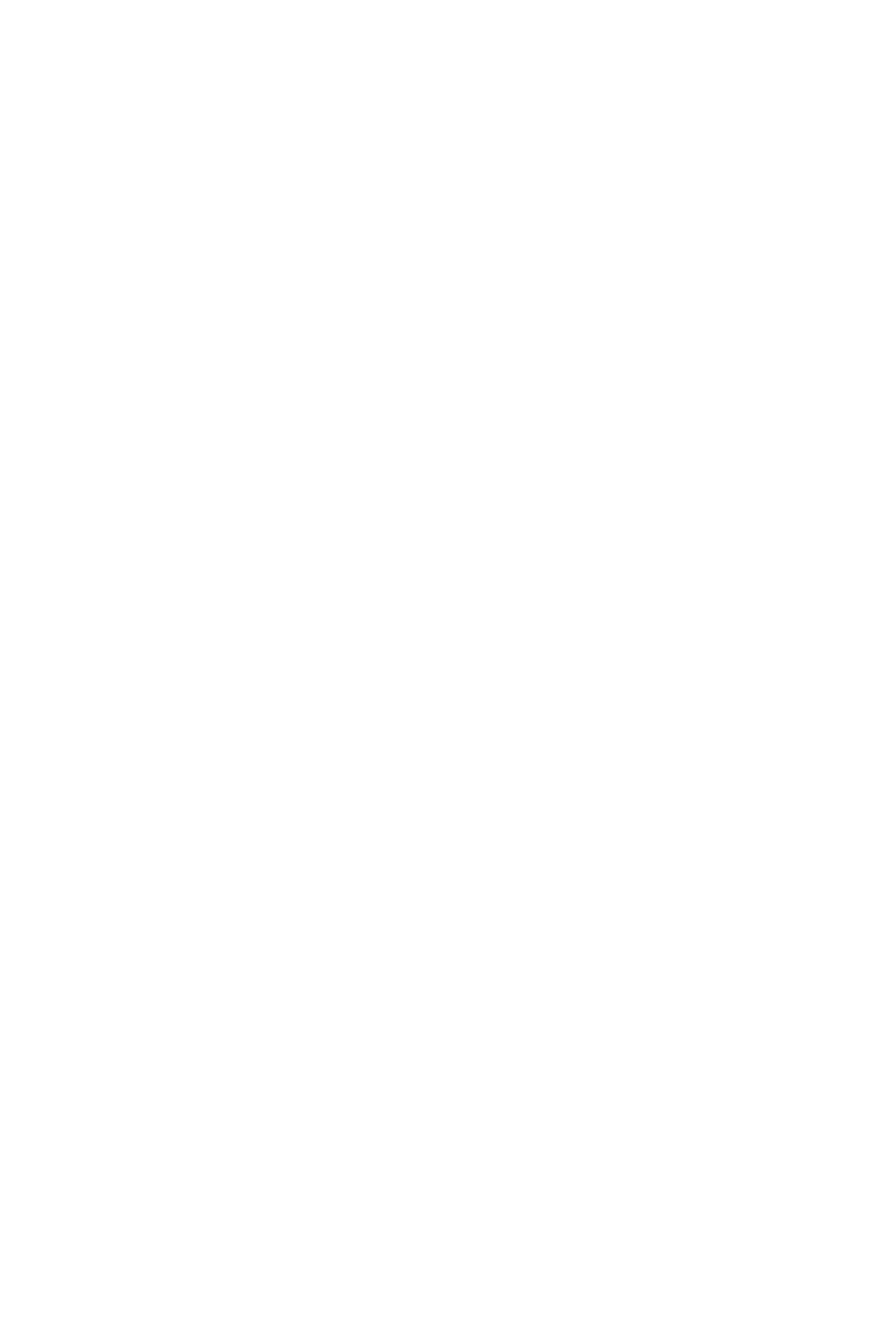
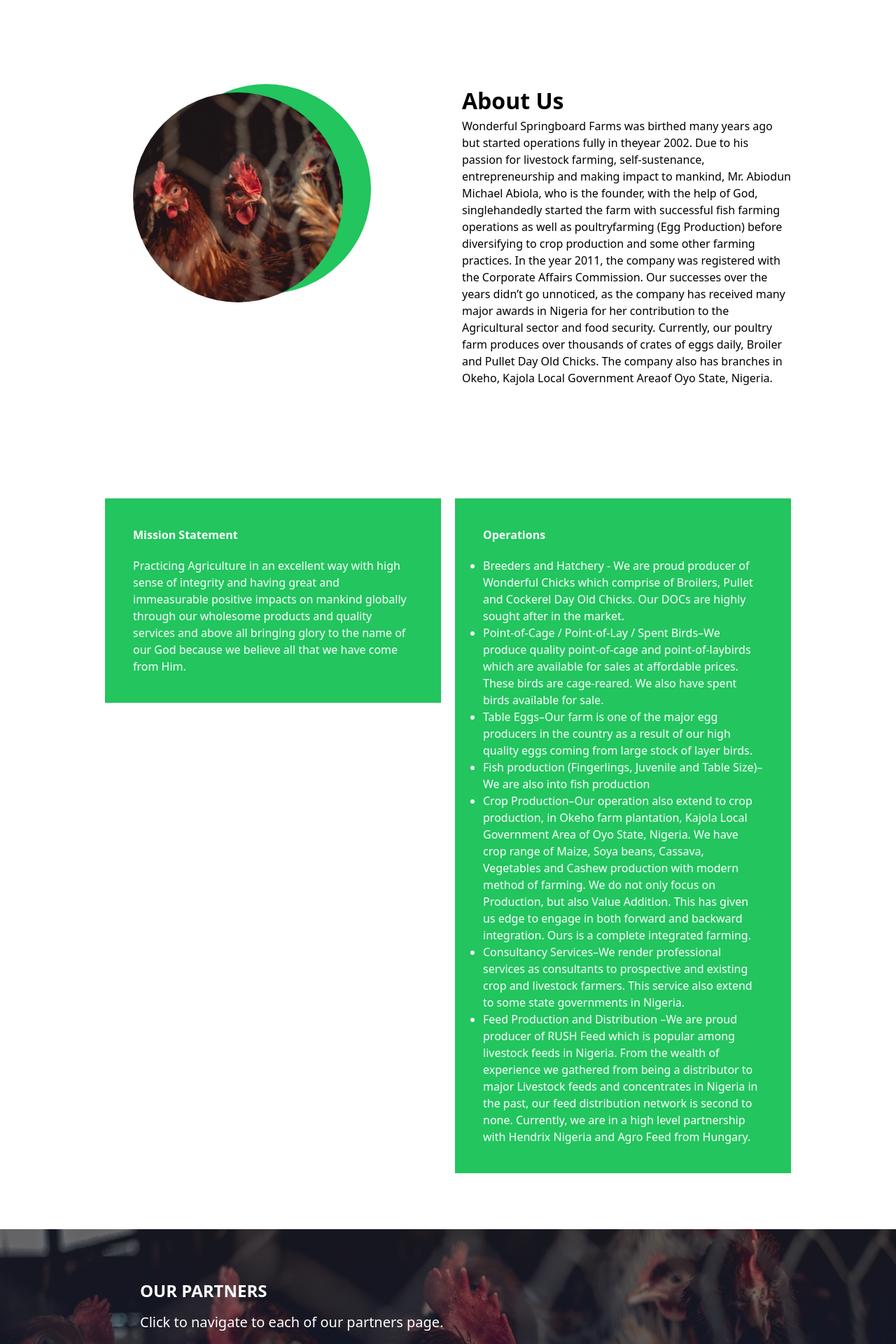
Before and after one commit to khalteck/wsbfarms, a React (Vite) app: page /about in a window 1280 px wide. Before the commit this address had no page. Shown: the part 400-2320 px from the top of the page at 70% size. Before the commit the page ends 800 px from the top, so only its background shows below. Built offline with nearby package versions, Linux system fonts and the light colour scheme.

Commit message:
About page

```diff
--- a/src/App.jsx
+++ b/src/App.jsx
@@ -2,6 +2,7 @@ import { Routes, Route } from "react-router-dom";
 import "./index.css";
 import { lazy, Suspense } from "react";
 import Loader from "./components/Loader";
+import Aboutus from "./pages/Aboutus";
 
 const Homepage = lazy(() => import("./pages/Homepage"));
 const Gallery = lazy(() => import("./pages/Gallery"));
@@ -12,6 +13,7 @@ function App() {
       <Routes>
         <Route path="/" element={<Homepage />} />
         <Route path="/gallery" element={<Gallery />} />
+        <Route path="/about" element={<Aboutus />} />
       </Routes>
     </Suspense>
   );
--- a/src/components/Footer.jsx
+++ b/src/components/Footer.jsx
@@ -18,6 +18,10 @@ const Footer = () => {
             />
           </li>
           <li className="">WSBFARMS SLOGAN HERE...</li>
+          <li className="mt-3">
+            No. 3, Fatabete Village, Isokan Area, Lagelu Local Government,
+            Ibadan
+          </li>
         </ul>
 
         <ul className="w-full md:w-[250px] flex-col gap-3 md:hidden flex">
@@ -79,7 +83,9 @@ const Footer = () => {
             <a href="tel:+234 808 505 0500">Mob: +234 808 505 0500</a>
           </li>
           <li className="w-[fit-content] cursor-pointer hover:text-green-500">
-            <a href="#">Email: EMAIL HERE</a>
+            <a href="#">
+              Email: abiodun_abiola02@yahoo.com, wsbexcellence@gmail.com
+            </a>
           </li>
           <li
             onClick={() => navigate("/")}
--- /dev/null
+++ b/src/components/about/Sec1.jsx
@@ -0,0 +1,15 @@
+const Sec1 = () => {
+  return (
+    <section className="w-full h-[250px] md:h-[300px] bg-hero3 bg-cover bg-center relative z-0">
+      <div className="w-full h-full absolute top-0 left-0 bg-gradient-to-t from-[#0f172a] to-[#0f172a]/20 px-3 pt-[100px] lg:px-[200px]">
+        <div className="flex flex-col gap-3 lg:mt-0">
+          <h1 className="w-[200px] md:w-full text-[2rem] md:text-[3.5rem] font-bold leading-tight text-white">
+            ABOUT US
+          </h1>
+        </div>
+      </div>
+    </section>
+  );
+};
+
+export default Sec1;
--- /dev/null
+++ b/src/components/about/Sec2.jsx
@@ -0,0 +1,34 @@
+const Sec2 = () => {
+  return (
+    <section className="w-full px-3 py-10 md:py-[80px] lg:px-[150px]">
+      <div className="w-full flex gap-5 md:gap-10 md:flex-row flex-col mt-10 md:mt-[60px]">
+        <div className="relative w-full">
+          <div className="bg-part w-[150px] h-[150px] md:w-[200px] md:h-[200px] lg:w-[300px] lg:h-[300px] rounded-full bg-cover bg-center absolute top-3 md:left-10 z-[1]"></div>
+          <div className="w-[150px] h-[150px] md:w-[200px] md:h-[200px] lg:w-[300px] lg:h-[300px] absolute top-0 left-5 md:left-20 bg-green-500 rounded-full"></div>
+        </div>
+        <div className="w-full flex flex-col mt-40 md:mt-0">
+          <h1 className="font-bold text-[1.5rem] md:text-[2rem]">About Us</h1>
+          <p className="text-[1rem]">
+            Wonderful Springboard Farms was birthed many years ago but started
+            operations fully in theyear 2002. Due to his passion for livestock
+            farming, self-sustenance, entrepreneurship and making impact to
+            mankind, Mr. Abiodun Michael Abiola, who is the founder, with the
+            help of God, singlehandedly started the farm with successful fish
+            farming operations as well as poultryfarming (Egg Production) before
+            diversifying to crop production and some other farming practices. In
+            the year 2011, the company was registered with the Corporate Affairs
+            Commission. Our successes over the years didn’t go unnoticed, as the
+            company has received many major awards in Nigeria for her
+            contribution to the Agricultural sector and food security.
+            Currently, our poultry farm produces over thousands of crates of
+            eggs daily, Broiler and Pullet Day Old Chicks. The company also has
+            branches in Okeho, Kajola Local Government Areaof Oyo State,
+            Nigeria.
+          </p>
+        </div>
+      </div>
+    </section>
+  );
+};
+
+export default Sec2;
--- /dev/null
+++ b/src/components/about/Sec3.jsx
@@ -0,0 +1,70 @@
+const Sec3 = () => {
+  return (
+    <section className="w-full px-3 py-10 md:py-[80px] lg:px-[150px]">
+      <div className="grid grid-cols-1 md:grid-cols-2 gap-5">
+        <div className="flex flex-col bg-green-500 text-white p-10 gap-5 h-fit">
+          <h1 className="font-bold">Mission Statement</h1>
+          <p>
+            Practicing Agriculture in an excellent way with high sense of
+            integrity and having great and immeasurable positive impacts on
+            mankind globally through our wholesome products and quality services
+            and above all bringing glory to the name of our God because we
+            believe all that we have come from Him.
+          </p>
+        </div>
+
+        <div className="flex flex-col bg-green-500 text-white p-10 gap-5">
+          <h1 className="font-bold">Operations</h1>
+          <ul className="list-disc">
+            <li>
+              Breeders and Hatchery - We are proud producer of Wonderful Chicks
+              which comprise of Broilers, Pullet and Cockerel Day Old Chicks.
+              Our DOCs are highly sought after in the market.
+            </li>
+            <li>
+              Point-of-Cage / Point-of-Lay / Spent Birds–We produce quality
+              point-of-cage and point-of-laybirds which are available for sales
+              at affordable prices. These birds are cage-reared. We also have
+              spent birds available for sale.
+            </li>
+            <li>
+              Table Eggs–Our farm is one of the major egg producers in the
+              country as a result of our high quality eggs coming from large
+              stock of layer birds.
+            </li>
+            <li>
+              Fish production (Fingerlings, Juvenile and Table Size)–We are also
+              into fish production
+            </li>
+            <li>
+              Crop Production–Our operation also extend to crop production, in
+              Okeho farm plantation, Kajola Local Government Area of Oyo State,
+              Nigeria. We have crop range of Maize, Soya beans, Cassava,
+              Vegetables and Cashew production with modern method of farming. We
+              do not only focus on Production, but also Value Addition. This has
+              given us edge to engage in both forward and backward integration.
+              Ours is a complete integrated farming.
+            </li>
+            <li>
+              Consultancy Services–We render professional services as
+              consultants to prospective and existing crop and livestock
+              farmers. This service also extend to some state governments in
+              Nigeria.
+            </li>
+            <li>
+              Feed Production and Distribution –We are proud producer of RUSH
+              Feed which is popular among livestock feeds in Nigeria. From the
+              wealth of experience we gathered from being a distributor to major
+              Livestock feeds and concentrates in Nigeria in the past, our feed
+              distribution network is second to none. Currently, we are in a
+              high level partnership with Hendrix Nigeria and Agro Feed from
+              Hungary.
+            </li>
+          </ul>
+        </div>
+      </div>
+    </section>
+  );
+};
+
+export default Sec3;
--- a/src/components/home/Section2.jsx
+++ b/src/components/home/Section2.jsx
@@ -1,3 +1,5 @@
+import { Link } from "react-router-dom";
+
 const Section2 = () => {
   return (
     <section
@@ -12,14 +14,16 @@ const Section2 = () => {
         <div className="w-full flex gap-5 md:gap-10 md:flex-row flex-col-reverse mt-10 md:mt-[60px]">
           <div className="w-full">
             <p className="text-[1.25rem]">
-              Sed ut perspiciatis unde omnis iste natus error sit voluptatem
-              accusantium doloremque laudantium, totam rem aperiam, eaque ipsa
-              quae ab illo inventore veritatis et quasi architecto beatae vitae
-              dicta sunt explicabo. Nemo enim ipsam voluptatem quia voluptas sit
-              aspernatur aut odit aut fugit, sed quia consequuntur magni dolores
-              eos qui ratione voluptatem sequi nesciunt. Neque porro quisquam
-              est, qui dolorem ipsum quia dolor sit amet.
+              Wonderful Springboard Farms was birthed many years ago but started
+              operations fully in the year 2002. Due to his passion for
+              livestock farming, self-sustenance, entrepreneurship and making
+              impact to mankind, Mr. Abiodun Michael Abiola, who is the founder,
+              with the help of God, singlehandedly started the farm with
+              successful fish farming operations as well as poultry farming (Egg
+              Production) before diversifying to crop production and some other
+              farming practices.
             </p>
+            <div className="flex gap-3 md:flex-row flex-col">
               <button
                 onClick={() => {
                   const element = document.documentElement;
@@ -33,6 +37,12 @@ const Section2 = () => {
               >
                 GET IN TOUCH
               </button>
+              <Link to={"/about"}>
+                <button className="w-fit bg-green-500 border border-green-500 mt-5 hover:bg-white px-8 py-2 rounded-md text-[#003c1a] font-medium text-[.9rem] md:text-[1rem] transition-all duration-300">
+                  READ MORE
+                </button>
+              </Link>
+            </div>
           </div>
 
           <img
--- a/src/components/home/Section3.jsx
+++ b/src/components/home/Section3.jsx
@@ -18,13 +18,11 @@ const Section3 = () => {
 
           <div className="w-full">
             <p className="text-[1.25rem]">
-              Sed ut perspiciatis unde omnis iste natus error sit voluptatem
-              accusantium doloremque laudantium, totam rem aperiam, eaque ipsa
-              quae ab illo inventore veritatis et quasi architecto beatae vitae
-              dicta sunt explicabo. Nemo enim ipsam voluptatem quia voluptas sit
-              aspernatur aut odit aut fugit, sed quia consequuntur magni dolores
-              eos qui ratione voluptatem sequi nesciunt. Neque porro quisquam
-              est, qui dolorem ipsum quia dolor sit amet.
+              Practicing Agriculture in an excellent way with high sense of
+              integrity and having great and immeasurable positive impacts on
+              mankind globally through our wholesome products and quality
+              services and above all bringing glory to the name of our God
+              because we believe all that we have come from Him.
             </p>
 
             <button
--- /dev/null
+++ b/src/pages/Aboutus.jsx
@@ -0,0 +1,25 @@
+import ScrollToTop from "../ScrollToTop";
+import Footer from "../components/Footer";
+import Header from "../components/Header";
+import Partners from "../components/Partners";
+import Sec1 from "../components/about/Sec1";
+import Sec2 from "../components/about/Sec2";
+import Sec3 from "../components/about/Sec3";
+
+const Aboutus = () => {
+  return (
+    <>
+      <Header />
+      <main className="w-full pt-[60px] md:pt-[80px] font-light">
+        <Sec1 />
+        <Sec2 />
+        <Sec3 />
+      </main>
+      <ScrollToTop />
+      <Partners />
+      <Footer />
+    </>
+  );
+};
+
+export default Aboutus;
```
Lines whose indentation alone changed are shown as unchanged.
